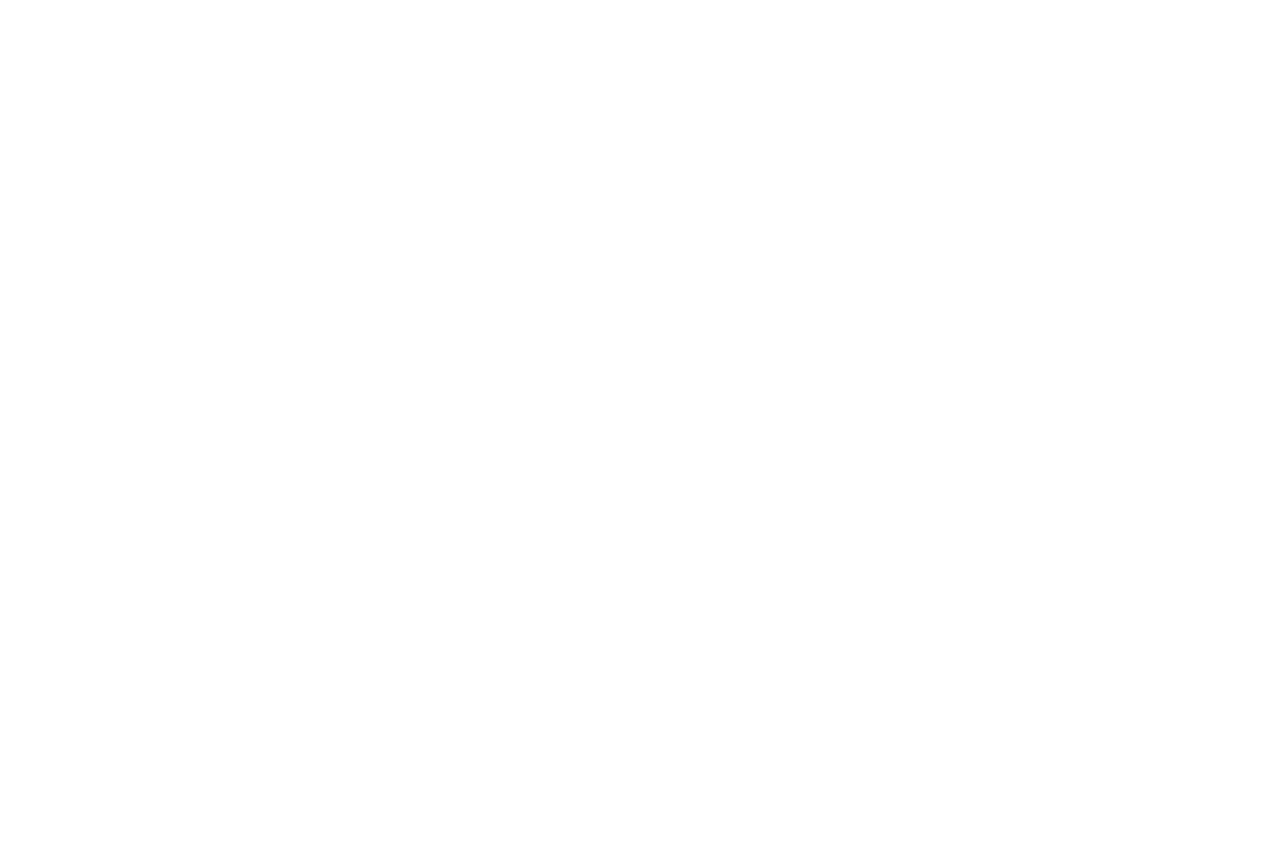
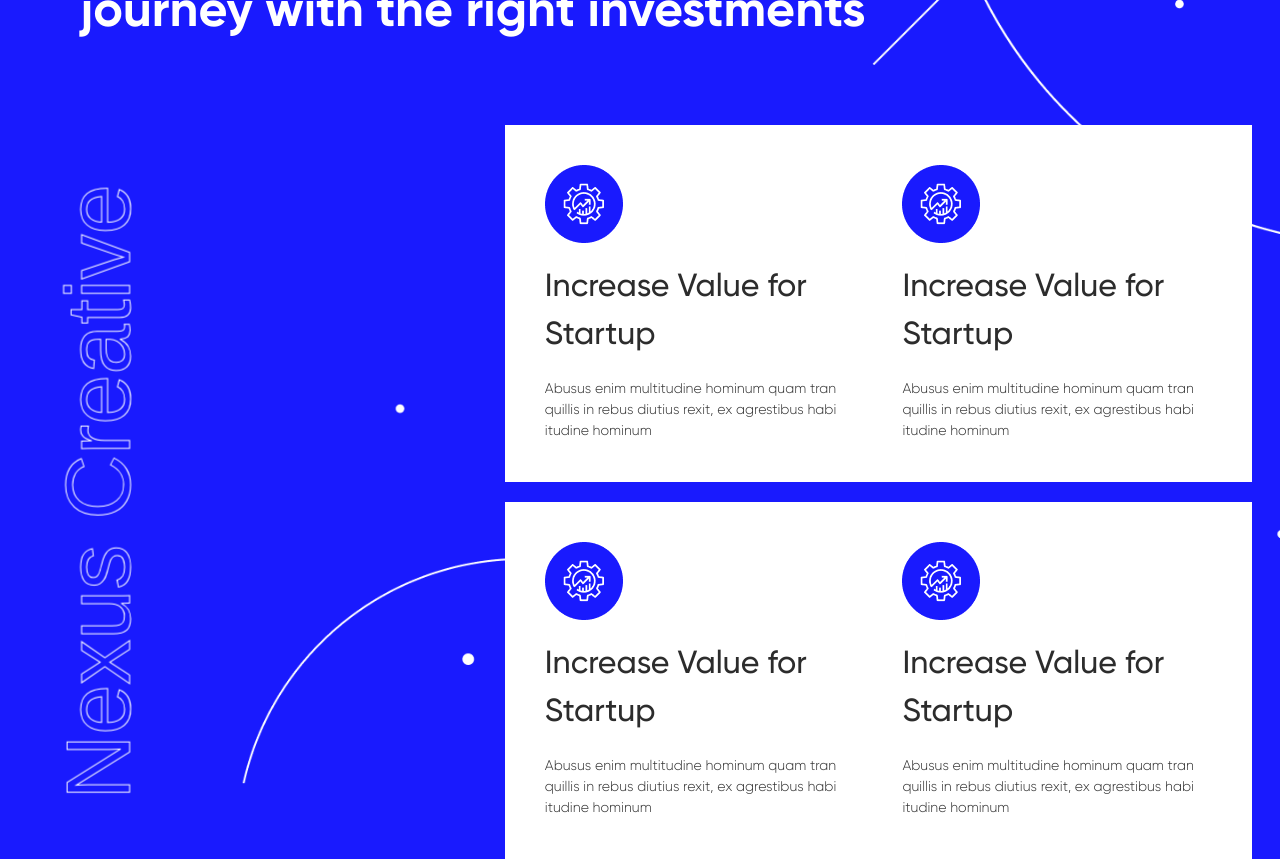
Before and after one commit to doaa-albadri/Avant-Test-Site, a Next.js app: page / in a window 1280 px wide. Shown: the part 3180-4039 px from the top of the page. Before the commit the page ends 3005 px from the top, so only its background shows below. Built offline with nearby package versions, Linux system fonts and the light colour scheme.

Commit message:
add start up section

```diff
--- /dev/null
+++ b/src/app/components/imgCard/index.tsx
@@ -0,0 +1,22 @@
+import Image from 'next/image';
+import React, { HTMLAttributes } from 'react'
+
+import './styles.css'
+import card_img from '../../../../public/images/card_img.png'
+
+interface ImageCardProps extends HTMLAttributes<HTMLDivElement> {
+    title: string;
+    text: string;
+}
+
+const ImageCard: React.FC<ImageCardProps> = ({ title, text, ...props }) => {
+    return (
+        <div className='img-card bg-white flex flex-col justify-start gap-5 p-10 '>
+            <Image alt='icon' src={card_img} />
+            <h4 className='text-textDark'>{title}</h4>
+            <h6 className='text-textDark'>{text}</h6>
+        </div>
+    )
+}
+
+export default ImageCard;
--- /dev/null
+++ b/src/app/components/imgCard/styles.css
@@ -0,0 +1,19 @@
+.img-card {
+  width: 390px;
+}
+
+.img-card h4 {
+  font-family: "Gilroy-Medium", sans-serif;
+  font-size: 32px;
+}
+
+.img-card h6 {
+  font-family: "Gilroy-Light", sans-serif;
+  font-size: 14px;
+}
+
+@media only screen and (max-width: 830px) {
+  .img-card {
+    width: 320px;
+  }
+}
--- a/src/app/globals.css
+++ b/src/app/globals.css
@@ -166,7 +166,6 @@
   font-size: 50px;
   line-height: 66px;
   font-family: "Gilroy-Bold", sans-serif;
-  color: #2c2c2c;
 }
 
 .story-h6 {
@@ -174,10 +173,6 @@
   color: #2c2c2c;
   font-family: "Gilroy-Medium", sans-serif;
   line-height: 24px;
-}
-
-.spacer {
-  height: 12rem;
 }
 
 .mobile-desk-img {
@@ -201,10 +196,37 @@
 
 .cards-slide-right {
   opacity: 0;
+  animation: slideRight;
+  animation-duration: 1s; /* Adjust duration as needed */
+  animation-fill-mode: forwards;
+  animation-timeline: view();
+  /* opacity: 0;
   animation-name: slideRight;
   animation-timeline: scroll();
-  animation-duration: 5s;
-  animation-fill-mode: forwards;
+  animation-duration: 1s;
+  animation-fill-mode: forwards; */
+}
+
+.startup-section {
+  background-image: url("../../public/images/bg_group.png");
+  background-position: right;
+  background-size: cover;
+  background-repeat: no-repeat;
+  background-attachment: fixed;
+}
+
+.startup-section h1 {
+  font-size: 90px;
+  color: transparent;
+  -webkit-text-stroke-width: 1px;
+  -webkit-text-stroke-color: #ffffff;
+  transform: rotate(-90deg);
+  margin-left: 1%;
+  /* margin-top: 14rem; */
+}
+
+.img-cards {
+  margin-left: -18%;
 }
 
 @keyframes scale-up-fade-in {
@@ -241,6 +263,11 @@
 
 /* tablet */
 @media only screen and (max-width: 830px) {
+  .img-cards {
+    margin-left: 0;
+    display: flex;
+    overflow-x: scroll;
+  }
   .cards-div {
     overflow-x: scroll;
   }
--- a/src/app/page.tsx
+++ b/src/app/page.tsx
@@ -9,6 +9,7 @@
 import desk from '../../public/images/desk.png'
 import Button from "./components/button";
 import PlainCard from "./components/plainCard";
+import ImageCard from "./components/imgCard";
 
 export default function Home() {
   const [scrollY, setScrollY] = useState(0);
@@ -46,6 +47,13 @@
     }
   ]
 
+  const imgCards = [
+    { title: 'Increase Value for Startup', text: 'Abusus enim multitudine hominum quam tran quillis in rebus diutius rexit, ex agrestibus habi itudine hominum' },
+    { title: 'Increase Value for Startup', text: 'Abusus enim multitudine hominum quam tran quillis in rebus diutius rexit, ex agrestibus habi itudine hominum' },
+    { title: 'Increase Value for Startup', text: 'Abusus enim multitudine hominum quam tran quillis in rebus diutius rexit, ex agrestibus habi itudine hominum' },
+    { title: 'Increase Value for Startup', text: 'Abusus enim multitudine hominum quam tran quillis in rebus diutius rexit, ex agrestibus habi itudine hominum' }
+  ]
+
   useEffect(() => {
     const handleScroll = () => {
       setScrollY(window.scrollY);
@@ -75,7 +83,7 @@
         </div>
       </section>
 
-      <div className="spacer" />
+      <div style={{ height: '12rem' }} className="spacer" />
 
       <section className="story-section px-20 mb-10">
         <div className="story-imgs w-1/2 story-imgs-fade relavent">
@@ -87,7 +95,7 @@
         <Image className="mobile-desk-img text-fade-in" src={desk} alt="desk" />
 
         <div className="story-text w-1/2 text-fade-in">
-          <h2 className="story-h2 title mb-8">
+          <h2 className="story-h2 title mb-8 text-textDark">
             Join a team where innovation is an expectation
           </h2>
           <h6 className="story-h6 mb-2">
@@ -102,10 +110,10 @@
       </section>
 
 
-      <section className="mt-20 pb-20 mb-20 cards-slide-right">
-        <div className="spacer mb-20" />
+      <section className="mt-20 pb-20 cards-slide-right">
+        <div style={{ height: '15rem' }} className="spacer" />
 
-        <h2 className="title text-center mb-20">
+        <h2 className="title text-textDark text-center mb-20">
           Cards are an essential<br />Element of a clear User Interface
         </h2>
         <div className="cards-div flex flex-row gap-5 px-5 md:px-20 ">
@@ -128,6 +136,29 @@
         </div>
 
       </section>
+
+      <div style={{ height: '10rem' }} className="spacer" />
+
+      <section className="startup-section bg-primary pt-10 pb-0 px-5 lg:px-20">
+        <h2 className="title text-white">Get started on your startup<br />journey with the right investments</h2>
+
+        <div className="flex flex-row gap-0 mt-20">
+          <h1 className="hidden lg:block flex-none">
+            Nexus Creative
+          </h1>
+          <div className="img-cards grid grid-cols-2 gap-5 grow">
+            {imgCards.map((card, index) => {
+              return (
+                <div key={index}>
+                  <ImageCard title={card.title} text={card.text} />
+                </div>
+              )
+            })}
+          </div>
+        </div>
+
+      </section>
+
     </main>
   );
 }
```
Also changed, not shown: public/images/bg_group.png (added), public/images/card_img.png (added).
